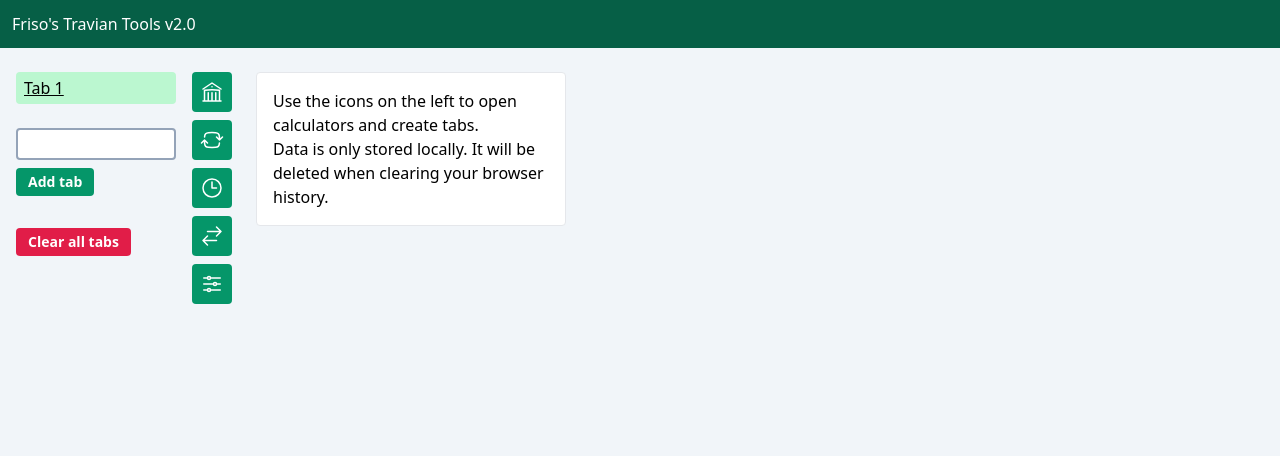
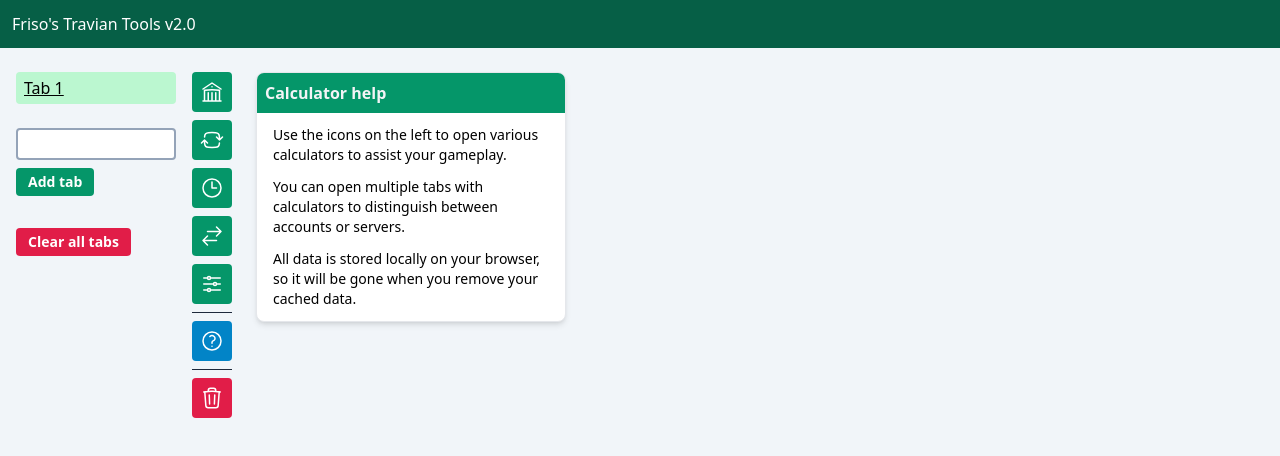
Before and after one commit to FrisovanDijk/traviantools, a Vue app: page / in a window 1280 px wide. Shown: the top 456 px of the page. Built offline with nearby package versions, Linux system fonts and the light colour scheme.

Commit message:
added help component

```diff
--- a/src/App.vue
+++ b/src/App.vue
@@ -48,7 +48,7 @@
     const addCalculator = (calculator) => {
         userData.tabs[userData.currentTab].calculators.push({
             name: calculator.name,
-            calculator: JSON.parse(JSON.stringify(calculator.calculator))
+            calculator: (calculator.calculator ? JSON.parse(JSON.stringify(calculator.calculator)) : false)
         })
     }
 </script>
--- a/src/components/CalculatorWrapper.vue
+++ b/src/components/CalculatorWrapper.vue
@@ -3,6 +3,10 @@
         title: {
             type: String,
             default: 'Title'
+        },
+        close: {
+            type: Boolean,
+            default: true
         }
     })
 </script>
@@ -12,6 +16,7 @@
         <div class="bg-rose-800 hover:bg-rose-600 text-white absolute rounded px-2 font-semibold flex items-center justify-center cursor-pointer"
              style="right: 4px; top: 4px; width: 22px; height: 22px;"
              @click="$emit('close:calculator')"
+             v-if="close"
         >
             <div style="margin-top: -1px;">X</div>
         </div>
--- a/src/components/Calculators.vue
+++ b/src/components/Calculators.vue
@@ -4,6 +4,7 @@
     import VillageTimer from "@/components/calculators/VillageTimer.vue";
     import MerchantTrips from "@/components/calculators/MerchantTrips.vue";
     import TotalResources from "@/components/calculators/TotalResources.vue";
+    import Help from "@/components/calculators/Help.vue";
     import { userData } from '@/stores/userData.js'
 </script>
 
@@ -35,10 +36,14 @@
                            :index="index"
                            :key="`${userData.currentTab}.${index}`"
                            />
+
+            <Help v-else-if="item.name === 'Help'"
+                           :index="index"
+                           :key="`${userData.currentTab}.${index}`"
+                           />
         </template>
-        <div v-if="userData.tabs[userData.currentTab].calculators.length === 0" class="m-4 rounded border bg-white p-4" style="width: 310px">
-            Use the icons on the left to open calculators and create tabs.
-            <br/>Data is only stored locally. It will be deleted when clearing your browser history.
-        </div>
+        <template v-if="userData.tabs[userData.currentTab].calculators.length === 0" class="m-4 rounded border bg-white p-4" style="width: 310px">
+            <Help key="STATICHELP" />
+        </template>
     </div>
 </template>
--- a/src/components/CalculatorsMenu.vue
+++ b/src/components/CalculatorsMenu.vue
@@ -84,8 +84,26 @@
 
 <template>
     <div class="flex flex-col space-y-2">
-        <div class="bg-emerald-600 text-white p-2 rounded cursor-pointer hover:bg-emerald-400" v-for="item in menu" @click="$emit('add:calculator', item)">
+        <div class="bg-emerald-600 text-white p-2 rounded cursor-pointer hover:bg-emerald-400"
+             v-for="item in menu"
+             @click="$emit('add:calculator', {name: item.name, calculator: item.calculator})">
             <span v-html="item.icon" />
+        </div>
+
+        <hr class="border-slate-800">
+
+        <div class="bg-sky-600 text-white p-2 rounded cursor-pointer hover:bg-sky-400" @click="$emit('add:calculator', { name: 'Help' } )">
+            <svg xmlns="http://www.w3.org/2000/svg" fill="none" viewBox="0 0 24 24" stroke-width="1.5" stroke="currentColor" class="w-6 h-6">
+                <path stroke-linecap="round" stroke-linejoin="round" d="M9.879 7.519c1.171-1.025 3.071-1.025 4.242 0 1.172 1.025 1.172 2.687 0 3.712-.203.179-.43.326-.67.442-.745.361-1.45.999-1.45 1.827v.75M21 12a9 9 0 11-18 0 9 9 0 0118 0zm-9 5.25h.008v.008H12v-.008z" />
+            </svg>
+        </div>
+
+        <hr class="border-slate-800">
+
+        <div class="bg-rose-600 text-white p-2 rounded cursor-pointer hover:bg-rose-400" @click="$emit('clear:tab')">
+            <svg xmlns="http://www.w3.org/2000/svg" fill="none" viewBox="0 0 24 24" stroke-width="1.5" stroke="currentColor" class="w-6 h-6">
+                <path stroke-linecap="round" stroke-linejoin="round" d="M14.74 9l-.346 9m-4.788 0L9.26 9m9.968-3.21c.342.052.682.107 1.022.166m-1.022-.165L18.16 19.673a2.25 2.25 0 01-2.244 2.077H8.084a2.25 2.25 0 01-2.244-2.077L4.772 5.79m14.456 0a48.108 48.108 0 00-3.478-.397m-12 .562c.34-.059.68-.114 1.022-.165m0 0a48.11 48.11 0 013.478-.397m7.5 0v-.916c0-1.18-.91-2.164-2.09-2.201a51.964 51.964 0 00-3.32 0c-1.18.037-2.09 1.022-2.09 2.201v.916m7.5 0a48.667 48.667 0 00-7.5 0" />
+            </svg>
         </div>
     </div>
 </template>
--- /dev/null
+++ b/src/components/calculators/Help.vue
@@ -0,0 +1,25 @@
+<script setup>
+    import CalculatorWrapper from "@/components/CalculatorWrapper.vue"
+    import { userData } from '@/stores/userData.js'
+
+    const props = defineProps({
+        index: {
+            type: Number,
+            default: -1
+        }
+    })
+
+    const close = () => {
+        if(props.index >= 0) userData.tabs[userData.currentTab].calculators[props.index] = {}
+    }
+</script>
+
+<template>
+    <CalculatorWrapper title="Calculator help" @close:calculator="close" :close="index >= 0">
+        <div class="px-4 pt-1 pb-3 text-sm flex flex-col space-y-3">
+            <p>Use the icons on the left to open various calculators to assist your gameplay.</p>
+            <p>You can open multiple tabs with calculators to distinguish between accounts or servers.</p>
+            <p>All data is stored locally on your browser, so it will be gone when you remove your cached data.</p>
+        </div>
+    </CalculatorWrapper>
+</template>
```
